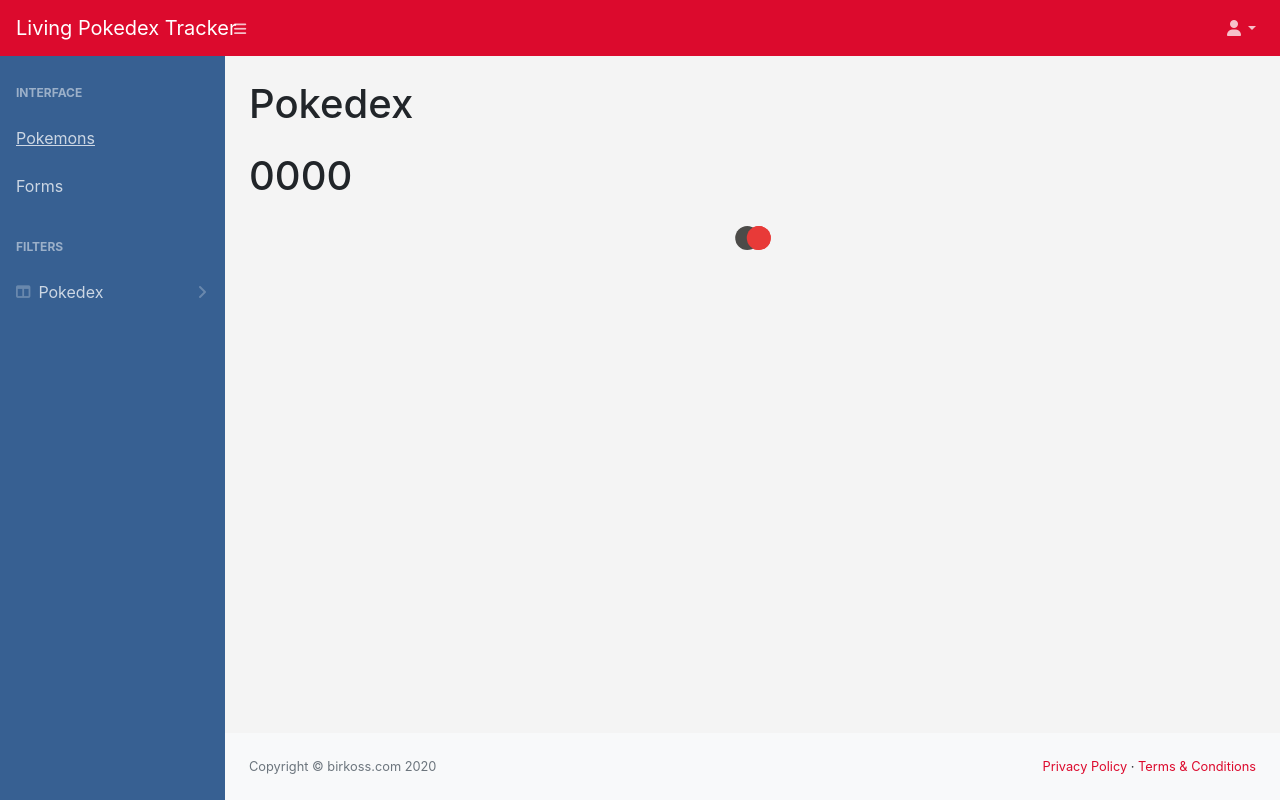
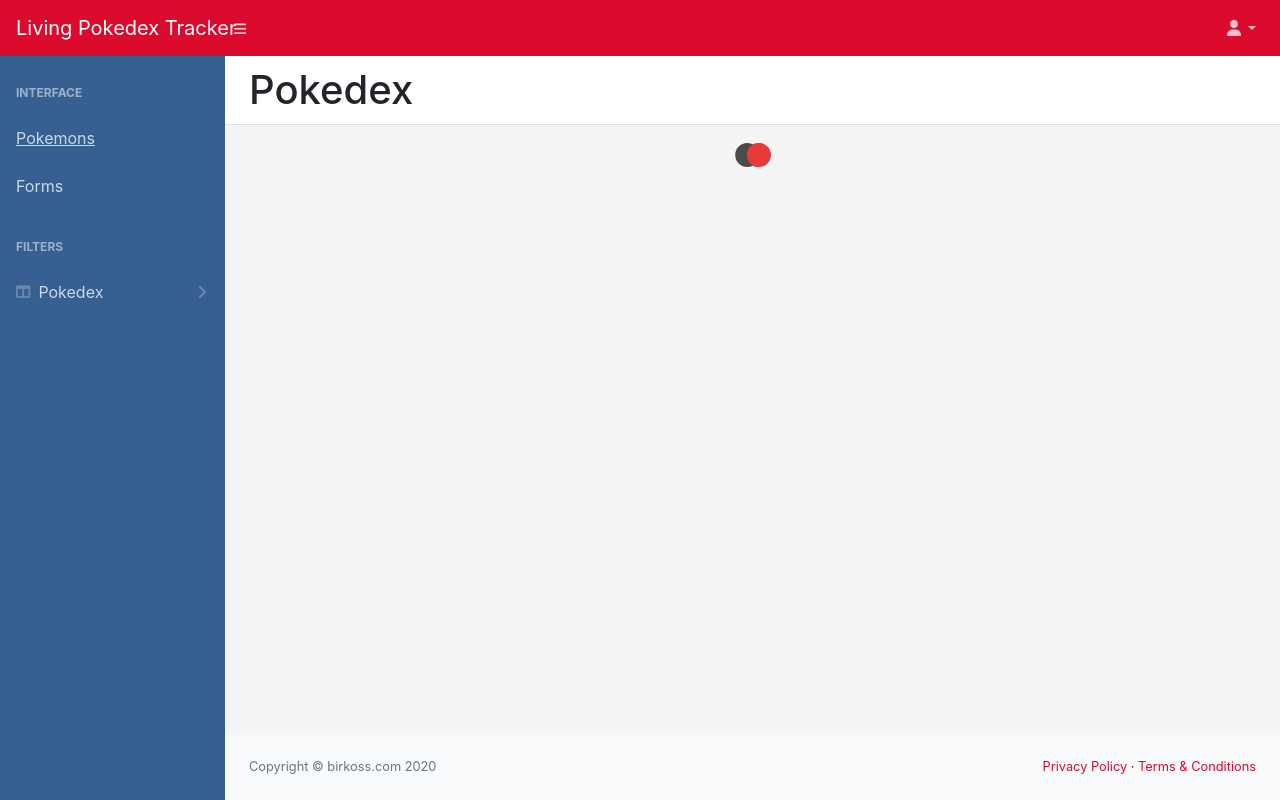
Before and after one commit to birkoss/pokedex-api, a Django app: page / in a window 1280 px wide. Run offline with Django 3.2, Linux system fonts and the light colour scheme; data that the repository does not hold is empty; some libraries are stand-ins or nearby versions.

Commit message:
Styling and CSS tweaks

```diff
--- a/base/static/base/css/app.css
+++ b/base/static/base/css/app.css
@@ -67,7 +67,40 @@ a.nav-link.active {
 	text-decoration: underline;
 }
 
-/* Homepage Pokemons Grid */
+/* Archive */
+
+.content-header {
+	background-color: #fff;
+    border-bottom: 1px solid rgba(0, 0, 0, 0.125);
+
+	padding: 10px 0;
+}
+
+.content-header > div {
+	display: flex;
+    justify-content: space-between;
+	align-items: center;
+}
+
+.content-header > div > * {
+	margin: 0;
+}
+
+.content-header .total-pokemons {
+	display: none;
+}
+
+@media screen and (max-width: 450px) {
+	.content-header > div h1 {
+		font-size: 1.5rem;
+	}
+}
+
+@media screen and (max-width: 412px) {
+	.main-pokemons-list {
+		padding: 0;
+	}
+}
 
 .pokemons-grid {
 	display: flex;
@@ -89,10 +122,17 @@ a.nav-link.active {
 }
 
 .pokemons-grid > .card.pokemon > .card-body {
+	width: 100%;
 	background-color: #fafafa;
 	text-align: center;
 	position: relative;
     padding: .75rem 1.25rem;
+}
+
+@media screen and (max-width: 360px) {
+	.pokemons-grid > .card.pokemon > .card-body {
+		padding: 0.75rem 1rem;
+	}
 }
 
 .pokemons-grid > .card.pokemon > .card-body .pokemon_number {
--- a/base/static/base/js/app.js
+++ b/base/static/base/js/app.js
@@ -87,11 +87,13 @@ function load_pokemons_list() {
 		'type': "GET",
 		'url': AJAX_FIRST_PAGE,
 		'data': {
-			"region": AJAX_POKEMON_REGION
 		},
 		success: function(ret) {
 			jQuery(".pokemons-grid").html(ret['content']);
-			jQuery(".total-pokemons").html(ret['total']);
+
+			/* Update and show the total */
+			jQuery(".total-pokemons .total").html(ret['total']);
+			jQuery(".total-pokemons").show();
 
 			if (jQuery(".pagination-next").length) {
 				jQuery('.pokemons-grid').infiniteScroll({
--- a/pokemon/templates/pokemon/archive.html
+++ b/pokemon/templates/pokemon/archive.html
@@ -10,11 +10,9 @@
 	{% endif %}
 	var AJAX_SINGLE_OPTION = "{% url 'pokemon_single_options' "0000" %}";
 	var AJAX_FILTER = "{% url 'user_filter' %}";
-	var AJAX_POKEMON_REGION = "{% if region %}{{ region }}{% endif %}";
 </script>
 
 {% if user.is_authenticated %}
-
 	<script type="text/javascript">
 		var AJAX_CSRF_TOKEN = "{{ csrf_token }}";
 	</script>
@@ -37,9 +35,14 @@
 	</div>
 {% endif %}
 
+<div class="content-header">
+	<div class="container-fluid">
+		<h1>Pokedex</h1>
+		<h6 class="total-pokemons"><span class="total">0000</span> pokemon(s)</h6>
+	</div>
+</div>
+
 <div class="container-fluid main-pokemons-list{% if 'is_owned' in request.session.hide %} filter-hide-is_owned{% endif %}{% if 'is_shiny' in request.session.hide %} filter-hide-is_shiny{% endif %}{% if 'is_pokeball' in request.session.hide %} filter-hide-is_pokeball{% endif %}{% if 'is_language' in request.session.hide %} filter-hide-is_language{% endif %}{% if 'is_original_trainer' in request.session.hide %} filter-hide-is_original_trainer{% endif %}{% if 'is_iv' in request.session.hide %} filter-hide-is_iv{% endif %}">
-	<h1 class="mt-4">Pokedex</h1>
-	<h1 class="mt-4 total-pokemons">0000</h1>
 
 	<div class="pokemons-grid">
 		<svg xmlns="http://www.w3.org/2000/svg" xmlns:xlink="http://www.w3.org/1999/xlink" style="margin: auto; display: block; shape-rendering: auto;" width="60px" height="60px" viewBox="0 0 100 100" preserveAspectRatio="xMidYMid">
```
